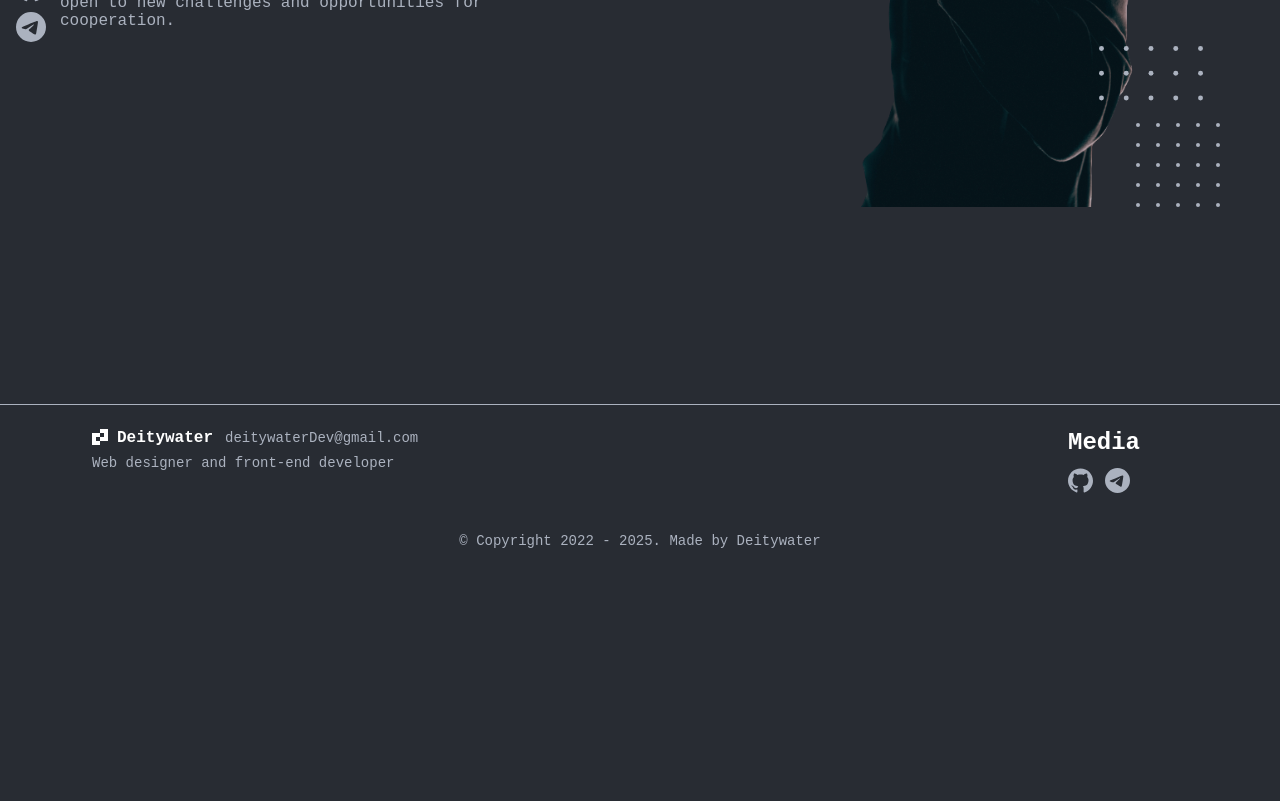
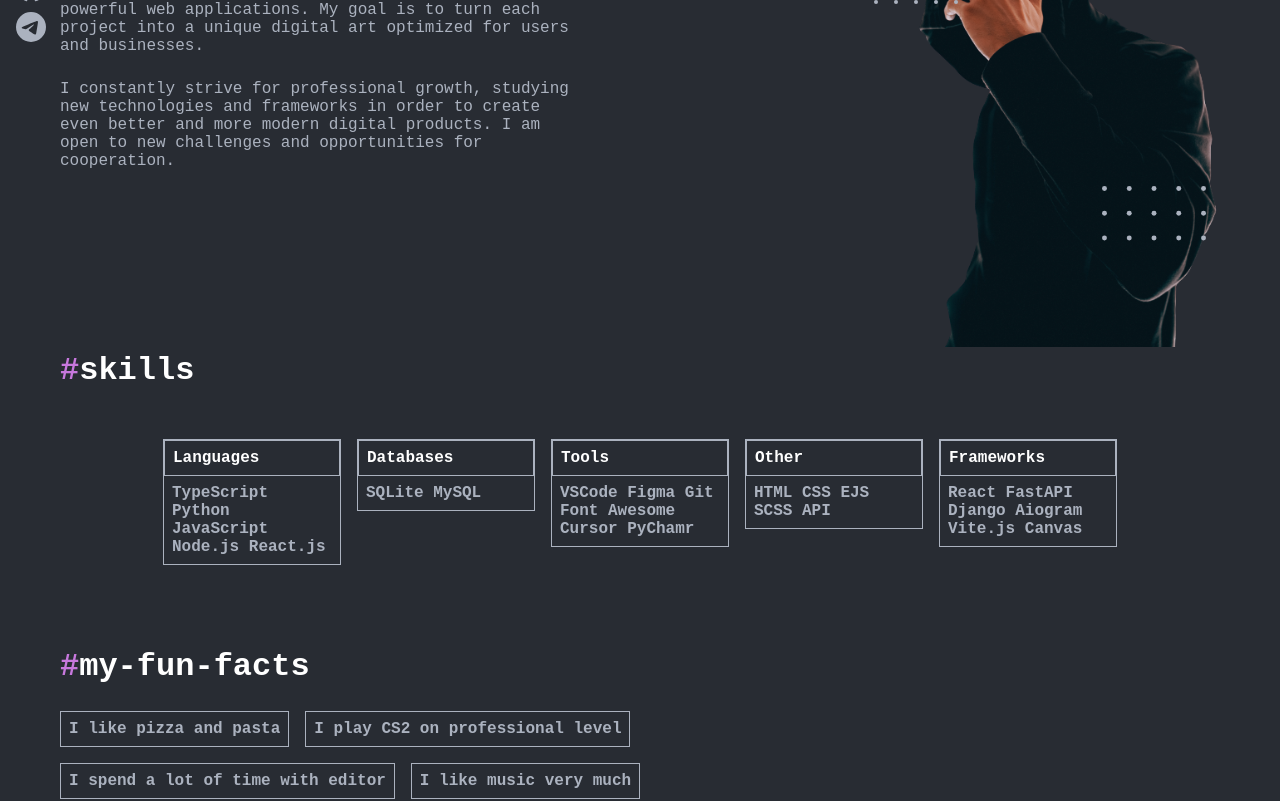
Before and after one commit to Volkraft/deitywater-portfolio, a React (Vite) app: page /about in a window 1280 px wide. Shown: the part 300-1101 px from the top of the page. Before the commit the page ends 881 px from the top, so only its background shows below. Built offline with nearby package versions, Linux system fonts and the light colour scheme.

Commit message:
Feat: finish desktop pages

```diff
--- a/src/common/common-style/main.scss
+++ b/src/common/common-style/main.scss
@@ -20,40 +20,6 @@
     .main-text{
       margin-bottom: 25px;
     }
-  }
-  .button{
-    display: inline;
-    position: relative;
-    border: $primary 1px solid;
-    padding: 10px 16px;
-    transition: 0.4s;
-    color: $white;
-    font-size: 16px;
-    font-weight: 600;
-
-    &--contact{
-      background-color: transparent;
-    }
-    &:hover{
-      color: $white;
-    }
-    &::before {
-      content: '';
-      position: absolute;
-      top: 0;
-      right: 0;
-      inset: -5px;
-      transform: translate(8px, 5px);
-      z-index: -1;
-      background: $primary;
-      filter: blur(20px);
-      transition: 0.4s;
-      opacity: 0;
-  }
-    &:hover::before {
-        opacity: 0.3;
-    }
-
   }
 }
 .preview__info{
@@ -188,16 +154,11 @@
       flex-direction: column;
 
       .main-title{
-        margin-bottom: 16px;
+        margin-bottom: 0px;
         &::before{
           content: "";
           display: none;
         }
-      }
-      .project__subtitle{
-        font-size: 16px;
-        color: $white;
-        font-weight: 500;
       }
     }
   }
@@ -229,6 +190,7 @@
       }
       &--projects{
         font-size: 32px;
+        margin-bottom: 48px;
       }
     }
     .project__link{
@@ -373,6 +335,17 @@
     align-items: flex-start;
     gap: 16px;
     flex-wrap: wrap;
+
+    &--about{
+      margin-top: 50px;
+      margin-bottom: 83px;
+      max-width: 100%;
+      justify-content: center;
+  }
+    &--facts{
+      margin-top: 26px;
+      justify-content: flex-start;
+    }
   }
   &__item{
     max-width: 178px;
@@ -436,6 +409,10 @@
 }
 .about-me{
   margin-bottom: 112px;
+
+  &--page{
+    padding-top: 106px;
+  }
   &__content{
   }
   &__info{
@@ -508,6 +485,11 @@
   }
 }
 .contact{
+
+  &--page{
+    padding-top: 110px;
+
+  }
   &__content{
     margin-bottom: 45px;
 
@@ -531,6 +513,10 @@
     display: flex;
     justify-content: space-between;
     align-items: center;
+
+    .contact__info--page{
+      margin-bottom: 88px;
+    }
 
   }
   &__info{
@@ -591,3 +577,51 @@
     }
   }
 }
+.facts__item{
+  border: 1px solid $gray;
+  .facts__used{
+    padding: 8px;
+    font-size: 16px;
+    color: $gray;
+  }
+}
+.project__subtitle{
+  font-size: 16px;
+  color: $white;
+  font-weight: 500;
+  margin-top: 16px;
+}
+.button{
+  display: inline;
+  position: relative;
+  border: $primary 1px solid;
+  padding: 10px 16px;
+  transition: 0.4s;
+  color: $white;
+  font-size: 16px;
+  font-weight: 600;
+
+  &--contact{
+    background-color: transparent;
+  }
+  &:hover{
+    color: $white;
+  }
+  &::before {
+    content: '';
+    position: absolute;
+    top: 0;
+    right: 0;
+    inset: -5px;
+    transform: translate(8px, 5px);
+    z-index: -1;
+    background: $primary;
+    filter: blur(20px);
+    transition: 0.4s;
+    opacity: 0;
+}
+  &:hover::before {
+      opacity: 0.3;
+  }
+
+}
--- /dev/null
+++ b/src/components/Facts.jsx
@@ -0,0 +1,25 @@
+import React from 'react';
+import { useLanguage } from '../contexts/LanguageContext';
+import { translations } from '../data/translations';
+import { factsData } from '../data/data-facts.js';
+
+function FactItem({ item, t }) {
+  return (
+    <li className="facts__item">
+      <h6 className="facts__used">{t[item.factKey]}</h6>
+    </li>
+  );
+}
+
+export default function Facts() {
+  const { language } = useLanguage();
+  const t = translations[language];
+
+  return (
+    <>
+      {factsData.map((item, index) => (
+        <FactItem key={index} item={item} t={t} />
+      ))}
+    </>
+  );
+}
--- /dev/null
+++ b/src/data/data-facts.js
@@ -0,0 +1,17 @@
+export const factsData = [
+    {
+        factKey: 'fact-1'
+    },
+    {
+        factKey: 'fact-2'
+    },
+    {
+        factKey: 'fact-3'
+    },
+    {
+        factKey: 'fact-4'
+    },
+    {
+        factKey: 'fact-5'
+    }
+];
--- a/src/data/translations.js
+++ b/src/data/translations.js
@@ -41,12 +41,19 @@ export const translations = {
     'skills-5': 'Frameworks',
     'old-portfolio-subtitle': 'My first portfolio, made in 2022. For my first portfolio, I used HTML, SCSS, JavaScript and PHP.',
     'minecraft-server-subtitle': 'My Minecraft server, made in 2024. For my Minecraft server, I used Java.',
+    'projectsfacts' : 'my-fun-facts',
+    'fact-1': 'I like pizza and pasta',
+    'fact-2': 'I play CS2 on professional level',
+    'fact-3': 'I spend a lot of time with editor',
+    'fact-4': 'I like music very much',
+    'fact-5': 'I like basketball',
 
     // about me section
     aboutMe: 'about-me',
     aboutMeText: "Hello, I'm Deitywater!",
     aboutMeText2: 'I am an beginner frontend developer who is passionate about creating visually appealing and functionally powerful web applications. My goal is to turn each project into a unique digital art optimized for users and businesses.',
     aboutMeText3: 'I constantly strive for professional growth, studying new technologies and frameworks in order to create even better and more modern digital products. I am open to new challenges and opportunities for cooperation.',
+    aboutMesubtitle: 'Who am i?',
 
     // contact section
     contact: 'contact',
@@ -63,6 +70,13 @@ export const translations = {
     contactFormOpen: 'Sendmessage',
     contactFormClose: 'Hide form',
     contactFormTitle: 'Title',
+    media: 'all-media',
+
+    // page titles
+    pageTitleHome: 'Home | Portfolio',
+    pageTitleProjects: 'Projects | Deitywater',
+    pageTitleAbout: 'About Me | Deitywater',
+    pageTitleContact: 'Contact | Deitywater',
 
     // footer
     footerRole: 'Web designer and front-end developer',
@@ -112,11 +126,18 @@ export const translations = {
     'skills-5': 'Фреймворки',
     'old-portfolio-subtitle': 'Мой первый портфолио, сделанный в 2022 году. Для моего первого портфолио я использовал HTML, SCSS, JavaScript и PHP.',
     'minecraft-server-subtitle': 'Мой сервер Minecraft, сделанный в 2022 году. Для моего сервера Minecraft я использовал Java.',
+    'projectsfacts': 'мои-интересные-факты',
+    'fact-1': 'Я люблю пиццу и пасту',
+    'fact-2': 'Я играю в CS2 на профессиональном уровне',
+    'fact-3': 'Я провожу много времени с редактором',
+    'fact-4': 'Я очень люблю музыку',
+    'fact-5': 'Я люблю баскетбол',
     // about me section
     aboutMe: 'обо-мне',
     aboutMeText: 'Привет, я Deitywater!',
     aboutMeText2: 'Я начинающий фронтенд-разработчик, увлеченный созданием визуально привлекательных и функционально мощных веб-приложений. Моя цель — превратить каждый проект в уникальное цифровое искусство, оптимизированное для пользователей и бизнеса.',
     aboutMeText3: 'Я постоянно стремлюсь к профессиональному росту, изучаю новые технологии и frameworks, чтобы создавать еще более качественные и современные цифровые продукты. Я открыт к новым вызовам и возможностям для сотрудничества.',
+    aboutMesubtitle: 'Кто я?',
 
     // contact section
     contact: 'контакты',
@@ -133,6 +154,13 @@ export const translations = {
     contactFormOpen: 'Отправить сообщение',
     contactFormClose: 'Скрыть форму',
     contactFormTitle: 'Тема',
+    media: 'all-media',
+
+    // page titles
+    pageTitleHome: 'Главная - Deitywater',
+    pageTitleProjects: 'Проекты - Deitywater',
+    pageTitleAbout: 'Обо мне - Deitywater',
+    pageTitleContact: 'Контакты - Deitywater',
 
     // footer
     footerRole: 'Веб-дизайнер и фронтенд-разработчик',
@@ -182,12 +210,18 @@ export const translations = {
     'skills-5': 'Çatılar',
     'old-portfolio-subtitle': 'Eski portföyüm, 2022 yılında yapıldı. İlk portföyüm için HTML, SCSS, JavaScript ve PHP kullandım.',
     'minecraft-server-subtitle': 'Minecraft sunucum, 2022 yılında yapıldı. Minecraft sunucum için Java kullandım.',
+    'projectsfacts': 'eğlenceli-gerçeklerim',
+    'fact-1': 'Pizza ve makarnayı severim',
+    'fact-2': 'CS2\'de profesyonel seviyede oynuyorum',
+    'fact-3': 'Editörle çok zaman geçiriyorum',
+    'fact-4': 'Müziği çok severim',
+    'fact-5': 'Basketbolu severim',
     // about me section
     aboutMe: 'hakkımda',
     aboutMeText: 'Merhaba, ben Deitywater!',
     aboutMeText2: 'Görsel olarak çekici ve işlevsel olarak güçlü web uygulamaları oluşturmaya tutkulu, deneyimli bir frontend geliştiricisiyim. Amacım, her projeyi kullanıcılar ve işletmeler için optimize edilmiş benzersiz bir dijital sanat eserine dönüştürmek.',
     aboutMeText3: 'Sürekli mesleki gelişim peşindeyim; daha iyi ve daha modern dijital ürünler geliştirmek için yeni teknolojileri ve framework’leri öğreniyorum. Yeni zorluklara ve işbirliği fırsatlarına açığım.',
-
+    aboutMesubtitle: 'Ben kimim?',
     // contact section
     contact: 'iletişim',
     contactText: 'Freelance fırsatlarına ilgi duyuyorum. Ancak, başka istekleriniz veya sorularınız varsa, lütfen bana ulaşın.',
@@ -203,6 +237,13 @@ export const translations = {
     contactFormOpen: 'Mesaj gönder',
     contactFormClose: 'Formu gizle',
     contactFormTitle: 'Konu',
+    media: 'all-media',
+
+    // page titles
+    pageTitleHome: 'Portföy - Deitywater',
+    pageTitleProjects: 'Projeler - Deitywater',
+    pageTitleAbout: 'Hakkımda - Deitywater',
+    pageTitleContact: 'İletişim - Deitywater',
 
     // footer
     footerRole: 'Web tasarımcısı ve frontend geliştirici',
@@ -252,12 +293,18 @@ export const translations = {
     'skills-5': 'フレームワーク',
     'old-portfolio-subtitle': '古いポートフォリオ、2022年に作成されました。初のポートフォリオにはHTML、SCSS、JavaScript、PHPを使用しました。',
     'minecraft-server-subtitle': 'Minecraftサーバー、2022年に作成されました。MinecraftサーバーにはJavaを使用しました。',
+    'projectsfacts': '私の楽しい事実',
+    'fact-1': 'ピザとパスタが好きです',
+    'fact-2': 'CS2をプロレベルでプレイしています',
+    'fact-3': 'エディタで多くの時間を過ごしています',
+    'fact-4': '音楽がとても好きです',
+    'fact-5': 'バスケットボールが好きです',
     // about me section
     aboutMe: '自己紹介',
     aboutMeText: 'こんにちは、Deitywaterです！',
     aboutMeText2: '見た目が美しく、機能的にも優れたウェブアプリケーションの制作を得意とするフロントエンドエンジニアです。ユーザーとビジネスの双方に最適化された、唯一無二のデジタルアートとして各プロジェクトを形にすることを目指しています。',
     aboutMeText3: '常に成長を目指し、新しい技術やフレームワークを学び続けることで、より高品質でモダンなデジタルプロダクトを生み出しています。新しい挑戦やコラボレーションの機会を歓迎しています。',
-
+    aboutMesubtitle: '私は誰ですか？',
     // contact section
     contact: '連絡先',
     contactText: 'フリーランスの機会に興味があります。ただし、他の要望や質問があれば、お気軽にお問い合わせください。',
@@ -273,6 +320,13 @@ export const translations = {
     contactFormOpen: 'メッセージを送信',
     contactFormClose: 'フォームを隠す',
     contactFormTitle: 'タイトル',
+    media: 'all-media',
+
+    // page titles
+    pageTitleHome: 'ポートフォリオ - Deitywater',
+    pageTitleProjects: 'プロジェクト - Deitywater',
+    pageTitleAbout: '自己紹介 - Deitywater',
+    pageTitleContact: '連絡先 - Deitywater',
 
     // footer
     footerRole: 'ウェブデザイナー / フロントエンドエンジニア',
--- a/src/pages/About.jsx
+++ b/src/pages/About.jsx
@@ -1,12 +1,19 @@
-import React from 'react';
+import React, { useEffect } from 'react';
 import aboutLogo from '../assets/about-me.svg';
 import dots from '../assets/dots.svg';
 import { useLanguage } from '../contexts/LanguageContext';
 import { translations } from '../data/translations';
+import Skills from '../components/skills.jsx';
+import Facts from '../components/Facts.jsx';
+
 
 export default function AboutPage() {
   const { language } = useLanguage();
   const t = translations[language];
+
+  useEffect(() => {
+    document.title = t.pageTitleAbout;
+  }, [language, t]);
 
   return (
     <section className="about-me about-me--page">
@@ -14,9 +21,10 @@ export default function AboutPage() {
         <div className="about-me__content">
           <div className="about-me__info">
             <h1 className="main-title">
-              <span className="hashtag">#</span>
+              <span className="hashtag">/</span>
               {t.aboutMe}
             </h1>
+            <h6 className="project__subtitle">{t.aboutMesubtitle}</h6>
           </div>
           <div className="about-me__main-content">
             <div className="about-me__text">
@@ -36,14 +44,23 @@ export default function AboutPage() {
                 alt="man-with-headset"
                 className="logo__man"
               />
-              <img
-                src={dots}
-                alt="decor dots"
-                className="about-me__decor about-me__decor--dots"
-              />
             </div>
           </div>
         </div>
+        <h1 className="main-title main-title--projects">
+          <span className="hashtag">#</span>
+          {t.skills}
+        </h1>
+        <ul className="skills__list skills__list--about">
+          <Skills />
+        </ul>
+        <h1 className="main-title main-title--facts">
+          <span className="hashtag">#</span>
+          {t.projectsfacts}
+        </h1>
+        <ul className="skills__list skills__list--facts">
+          <Facts />
+        </ul>
       </div>
     </section>
   );
--- a/src/pages/Contact.jsx
+++ b/src/pages/Contact.jsx
@@ -1,4 +1,4 @@
-import React, { useState } from 'react';
+import React, { useState, useEffect } from 'react';
 import { useLanguage } from '../contexts/LanguageContext';
 import { translations } from '../data/translations';
 import ContactForm from '../components/ContactForm.jsx';
@@ -8,6 +8,10 @@ export default function ContactPage() {
   const t = translations[language];
   const [isFormOpen, setIsFormOpen] = useState(true);
 
+  useEffect(() => {
+    document.title = t.pageTitleContact;
+  }, [language, t]);
+
   return (
     <section className="contact contact--page">
       <div className="container">
@@ -16,32 +20,27 @@ export default function ContactPage() {
             <span className="hashtag">#</span>
             {t.contact}
           </h1>
+          <h6 className="project__subtitle">{t.aboutMesubtitle}</h6>
         </div>
         <div className="contact__main-content">
-          <div className="contact__info">
+            <div className='contact__main-wrapper'>
+              <div className="contact__info contact__info--page">
                 <p className="contact__text">{t.contactText}</p>
-            <div className="contact__info-links">
+              </div>
+              <h1 className="main-title">
+              <span className="hashtag">#</span>
+              {t.media}
+              </h1>
+            </div>
+          <div className="contact__message">
+              <p className="contact__message-text">{t.contactMessage}</p>
+              <div className="contact__links">
                 <p className="contact__link contact__link--email">
-                deitywater@gmail.com
+                  deitywaterDev@gmail.com
                 </p>
                 <p className="contact__link contact__link--telegram">
                   @deitywater
                 </p>
-            </div>
-          </div>
-          <div className="contact__message">
-            <p className="contact__message-text">{t.contactMessage}</p>
-            <button
-              type="button"
-              className="button contact__toggle"
-              onClick={() => setIsFormOpen((prev) => !prev)}
-            >
-              {isFormOpen ? t.contactFormClose : t.contactFormOpen}
-            </button>
-            <div
-              className={`contact-form-wrapper ${isFormOpen ? 'is-open' : ''}`}
-            >
-              {isFormOpen && <ContactForm />}
               </div>
             </div>
           </div>
--- a/src/pages/Home.jsx
+++ b/src/pages/Home.jsx
@@ -1,4 +1,4 @@
-import React from 'react';
+import React, { useEffect } from 'react';
 import { Link } from 'react-router-dom';
 import avatar from '../assets/avatar.svg';
 import square from '../assets/square.svg';
@@ -15,6 +15,10 @@ import ContactForm from '../components/ContactForm.jsx';
 export default function Home() {
   const { language } = useLanguage();
   const t = translations[language];
+
+  useEffect(() => {
+    document.title = t.pageTitleHome;
+  }, [language, t]);
 
   return (
     <>
@@ -148,13 +152,18 @@ export default function Home() {
                 <p className="about-me__text about-me__text--3">
                   {t.aboutMeText3}
                 </p>
-                <a
-                  href="./src/price/price.html"
-                  className="button"
-                  data-anim="previewBtn"
+                <button
+                  id="contact-me-btn"
+                  className="button button--contact"
+                  onClick={() => {
+                    const form = document.getElementById('shadow-block-form');
+                    if (form) {
+                      form.classList.remove('hidden');
+                    }
+                  }}
                 >
                   <span>{t.contactMe}</span>
-                </a>
+                </button>
               </div>
               <div className="about-me__image">
                 <img
--- a/src/pages/Projects.jsx
+++ b/src/pages/Projects.jsx
@@ -1,12 +1,17 @@
-import React from 'react';
+import React, { useEffect } from 'react';
 import ProjectsList from '../components/ProjectsList.jsx';
 import { useLanguage } from '../contexts/LanguageContext';
 import { translations } from '../data/translations';
 import SmallProjectList from '../components/SmallProjectList.jsx';
+import Facts from '../components/Facts.jsx';
 
 export default function ProjectsPage() {
   const { language } = useLanguage();
   const t = translations[language];
+
+  useEffect(() => {
+    document.title = t.pageTitleProjects;
+  }, [language, t]);
 
   return (
     <section className="project project--page">
@@ -28,7 +33,15 @@ export default function ProjectsPage() {
             <span className="hashtag">#</span>
             {t.projectsmallcompleted}
           </h1>
-          <SmallProjectList />
+          <SmallProjectList/>
+
+          <h1 className="main-title main-title--facts">
+            <span className="hashtag">#</span>
+            {t.projectsfacts}
+          </h1>
+          <ul className="facts__list">
+            <Facts />
+          </ul>
         </div>
       </div>
     </section>
```
Lines whose indentation alone changed are shown as unchanged.
